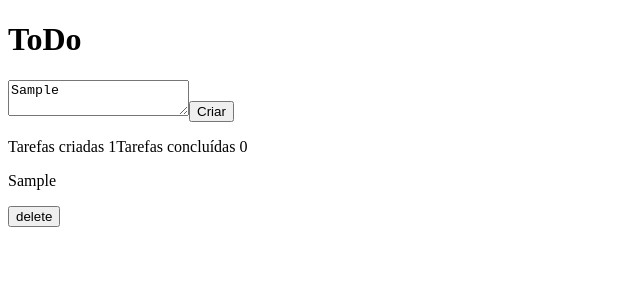
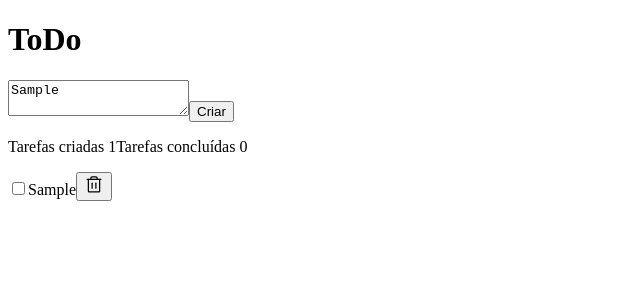
Before and after one commit to caiolemedev/Rocketseat_Desafios_ToDoList, a React (Vite) app in the folder ToDoList/: page / in a window 1280 px wide. Both pictures are taken after typing "Sample" into the empty fields and a click on the button "Criar". Shown: the top 300 px of the page, without its empty margins (0-640 px from the left). Built offline with nearby package versions, Linux system fonts and the light colour scheme.

Commit message:
Updated task to get input information
Updated task to get input information

```diff
--- a/ToDoList/package.json
+++ b/ToDoList/package.json
@@ -9,6 +9,7 @@
     "preview": "vite preview"
   },
   "dependencies": {
+    "phosphor-react": "^1.4.1",
     "react": "^18.2.0",
     "react-dom": "^18.2.0"
   },
--- a/ToDoList/src/components/Task.tsx
+++ b/ToDoList/src/components/Task.tsx
@@ -1,17 +1,27 @@
+import { Trash } from 'phosphor-react'
+import { useState } from 'react'
 
-
-export function Task({content, onDeleteTask}) {
+export function Task({content, onDeleteTask, checkedOrNotChecked}) {
 
   function handleDeleteTask() {
     console.log('deletar')
     onDeleteTask(content)
   }
 
+  function handleCountDoneTasks() {
+    console.log('contar')
+    checkedOrNotChecked()
+  }
+
+  console.log(document.getElementsByTagName('input'))
+
+
   return(
     <div>
-      <p>{content}</p>
+      <input type="checkbox" id={content} />
+      <label for={content}>{content}</label>
       <button onClick={handleDeleteTask} title='Delete Task'>
-        delete
+        <Trash size={20} />
       </button>
     </div>
   )
--- a/ToDoList/src/components/ToDo.tsx
+++ b/ToDoList/src/components/ToDo.tsx
@@ -7,6 +7,8 @@ export function ToDo() {
   const [tasks, setTasks] = useState([])
 
   const [newTask, setNewTask] = useState('')
+
+  const [tasksDone, setTasksDone] = useState(0)
 
   function handleCreateNewTask() {
     event.preventDefault()
@@ -26,6 +28,10 @@ export function ToDo() {
     setTasks(tasksWithoutDeletedOne)
   }
 
+  function countDoneTasks(checked){
+
+  }
+
   return (
     <div>
       <form onSubmit={handleCreateNewTask}>
@@ -43,7 +49,7 @@ export function ToDo() {
       <div className={'taskList'}>
         <p>
           <span>Tarefas criadas {tasks.length}</span>
-          <span>Tarefas concluídas 0</span>
+          <span>Tarefas concluídas {tasksDone}</span>
         </p>
           {tasks.map(task => {
             return (
@@ -51,6 +57,7 @@ export function ToDo() {
                 key={task}
                 content={task}
                 onDeleteTask={deleteTask}
+                checkedOrNotChecked={countDoneTasks}
               />
             )
           })}
```
Also changed, not shown: 1 other file (tests, documents, lock files or other folders).
